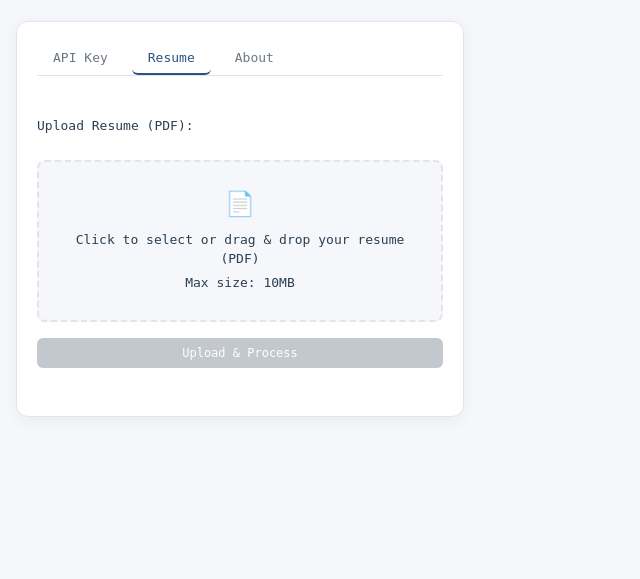
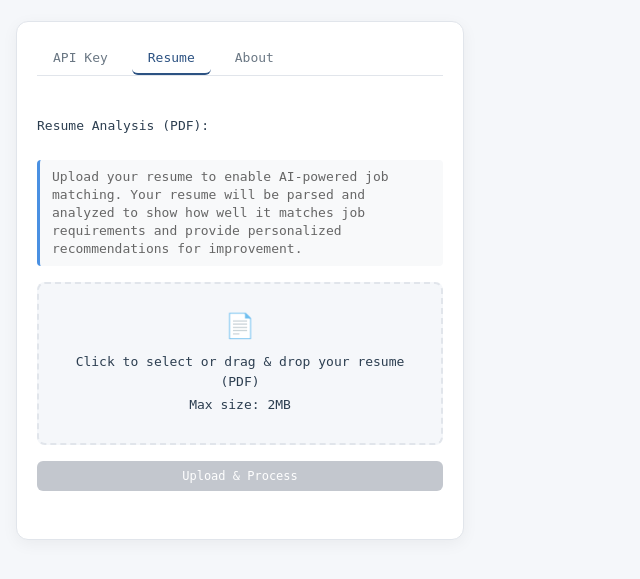
Before and after one commit to octaedro/PandaJobAnalyzer, a website built with webpack: page src/html/popup.html in a window 1280 px wide. Both pictures are taken after a click on the button "Resume". Shown: the part 69-648 px from the top of the page, without its empty margins (0-640 px from the left). Built offline with nearby package versions, Linux system fonts and the light colour scheme; some packages are replaced by stand-ins of ours; files whose address does not match are found by name.

Commit message:
Rename tab and fix style

```diff
--- a/src/css/styles.css
+++ b/src/css/styles.css
@@ -441,6 +441,17 @@ button:active {
   gap: 16px;
 }
 
+.resume-description {
+  font-size: 13px;
+  color: #666;
+  line-height: 1.4;
+  margin: 0;
+  padding: 8px 12px;
+  background-color: #f8f9fa;
+  border-left: 3px solid var(--primary-color);
+  border-radius: 4px;
+}
+
 .file-upload-container {
   display: flex;
   flex-direction: column;
--- a/src/html/popup.html
+++ b/src/html/popup.html
@@ -37,14 +37,17 @@
 
         <div class="settings-tab-content" id="resumeTab">
           <div class="resume-section">
-            <label for="resumeFile">Upload Resume (PDF):</label>
+            <label for="resumeFile">Resume Analysis (PDF):</label>
+            <p class="resume-description">
+              Upload your resume to enable AI-powered job matching. Your resume will be parsed and analyzed to show how well it matches job requirements and provide personalized recommendations for improvement.
+            </p>
             <div class="file-upload-container">
               <input type="file" id="resumeFile" accept=".pdf" class="file-input">
               <div class="file-upload-display">
                 <div class="file-upload-zone" id="fileUploadZone">
                   <div class="file-upload-icon">📄</div>
                   <p>Click to select or drag & drop your resume (PDF)</p>
-                  <p class="file-size-limit">Max size: 10MB</p>
+                  <p class="file-size-limit">Max size: 2MB</p>
                 </div>
                 <div class="file-selected-info hidden" id="fileSelectedInfo">
                   <div class="file-info">
@@ -104,7 +107,7 @@
         <div class="tabs">
           <div class="tab-buttons">
             <button class="tab-btn active" data-tab="job">Job Details</button>
-            <button class="tab-btn" data-tab="company">Company Info</button>
+            <button class="tab-btn" data-tab="company">Info</button>
           </div>
 
           <div class="tab-content active" id="jobTab">
--- a/src/js/utils/pdfProcessor.ts
+++ b/src/js/utils/pdfProcessor.ts
@@ -15,7 +15,7 @@ export interface PDFProcessingResult {
 }
 
 export class PDFProcessor {
-	private static readonly MAX_FILE_SIZE = 10 * 1024 * 1024; // 10MB
+	private static readonly MAX_FILE_SIZE = 2 * 1024 * 1024; // 2MB
 	private static readonly SUPPORTED_MIME_TYPES = ['application/pdf'];
 
 	/**
@@ -33,7 +33,7 @@ export class PDFProcessor {
 
 		// Check file size
 		if (file.size > this.MAX_FILE_SIZE) {
-			return { isValid: false, error: 'File size exceeds 10MB limit' };
+			return { isValid: false, error: 'File size exceeds 2MB limit' };
 		}
 
 		// Check if file is empty
```
